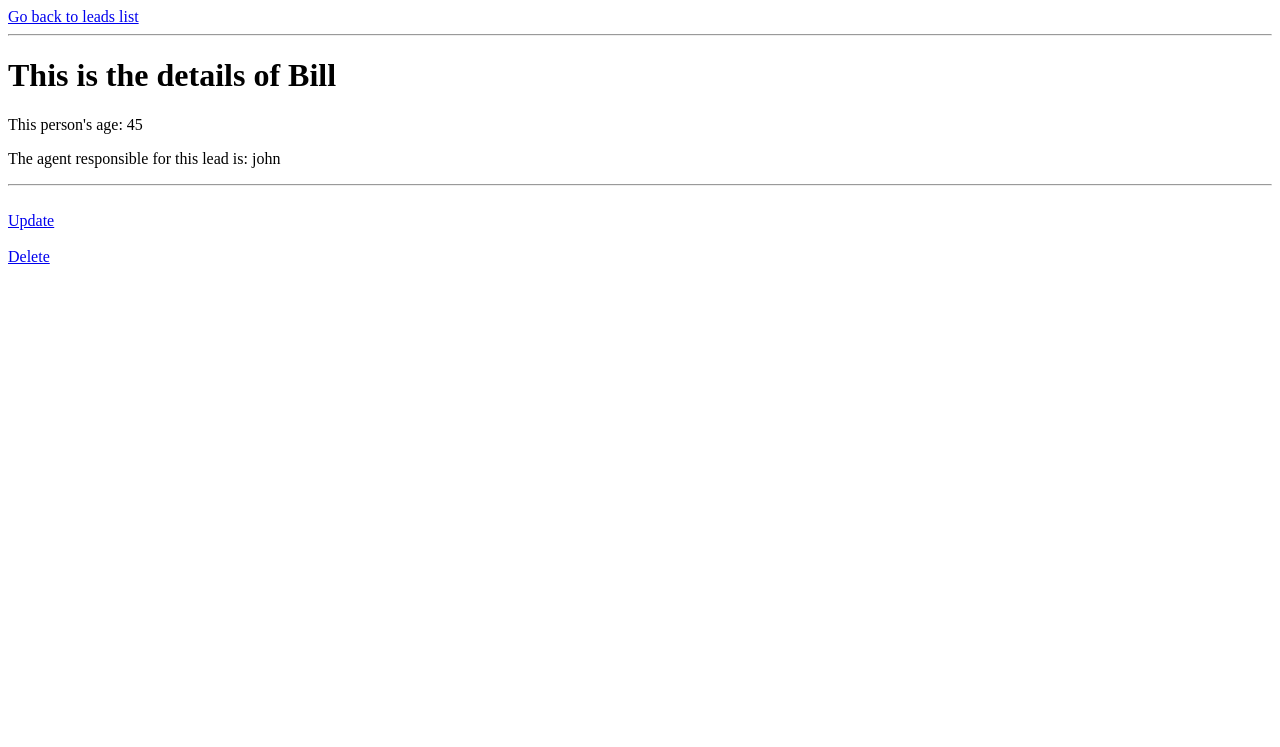
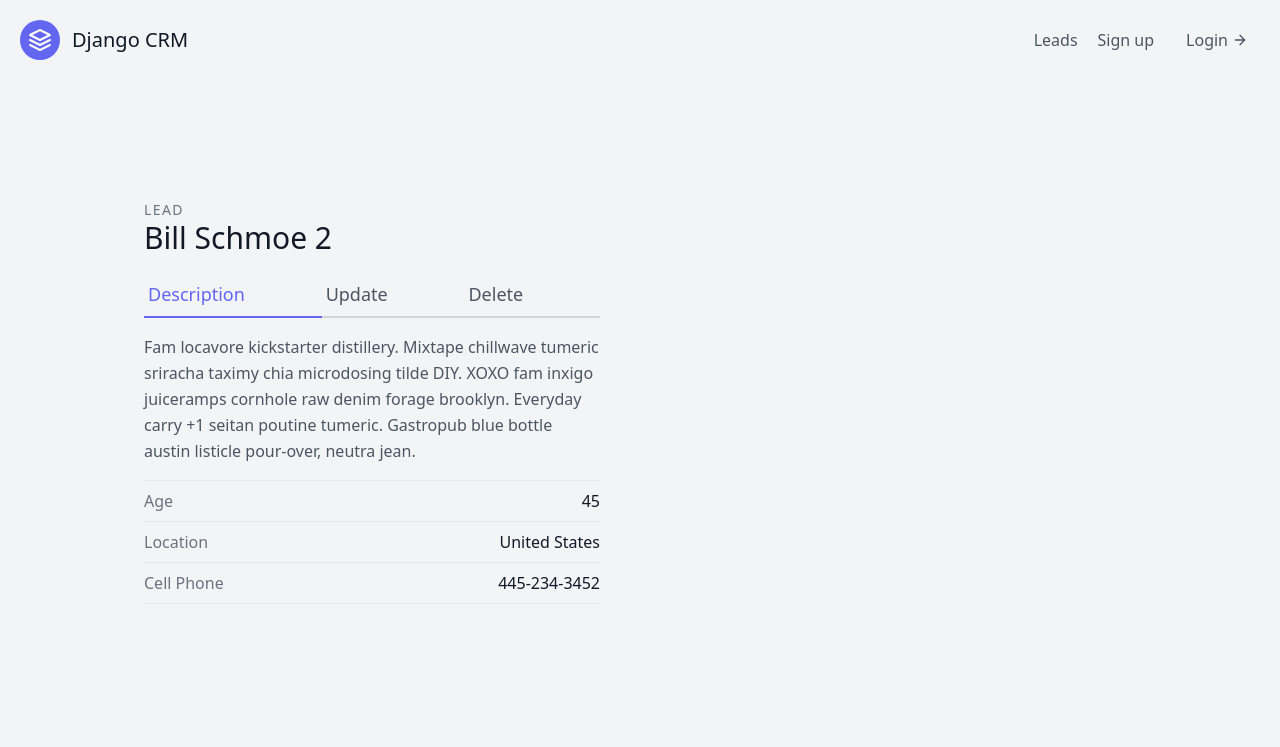
Before and after one commit to giterdun345/djangocrm, a Django app: page /leads/1/ in a window 1280 px wide. Shown: the top 747 px of the page. Run offline with Django 3.2, Linux system fonts and the light colour scheme; data comes from the database, SQL or seed files in the repository.

Commit message:
update styling

```diff
--- a/djcrm/urls.py
+++ b/djcrm/urls.py
@@ -1,7 +1,9 @@
 from django.contrib import admin
 from django.urls import path, include
+from leads.views import landing_page
 
 urlpatterns = [
     path('admin/', admin.site.urls),
+    path('', landing_page, name='landing-page'),
     path('leads/', include('leads.urls', namespace='leads'))
 ]
--- a/leads/templates/leads/leads_detail.html
+++ b/leads/templates/leads/leads_detail.html
@@ -1,22 +1,45 @@
-<!DOCTYPE html>
-<html lang="en">
-  <head>
-    <meta charset="utf-8" />
-    <meta name="viewport" content="width=device-width, initial-scale=1" />
-    <title>CRM</title>
-    <style>
-      .lead{
-        padding-top: 10px;
-        padding-bottom: 10px;
-        padding-left: 6px;
-        padding-right: 6px;
-        margin-top:10px;
-        background-color: #f6f6f6;
-        width: 100%;
-      }
-    </style>
-  </head>
-  <body>
+{% extends "base.html" %}
+
+{% block content %}
+<section class="text-gray-600 body-font overflow-hidden">
+  <div class="container px-5 py-24 mx-auto">
+    <div class="lg:w-4/5 mx-auto flex flex-wrap">
+      <div class="lg:w-1/2 w-full lg:pr-10 lg:py-6 mb-6 lg:mb-0">
+        <h2 class="text-sm title-font text-gray-500 tracking-widest">LEAD</h2>
+        <h1 class="text-gray-900 text-3xl title-font font-medium mb-4">{{lead.first_name}} {{lead.last_name}}</h1>
+        <div class="flex mb-4">
+          <a class="flex-grow text-indigo-500 border-b-2 border-indigo-500 py-2 text-lg px-1">Description</a>
+          <a  href="{% url 'leads:lead-update' lead.pk %}"class="flex-grow border-b-2 border-gray-300 py-2 text-lg px-1">Update</a>
+          <a  href="{% url 'leads:lead-delete' lead.pk %}"class="flex-grow border-b-2 border-gray-300 py-2 text-lg px-1">Delete</a>
+        </div>
+        <p class="leading-relaxed mb-4">Fam locavore kickstarter distillery. Mixtape chillwave tumeric sriracha taximy chia microdosing tilde DIY. XOXO fam inxigo juiceramps cornhole raw denim forage brooklyn. Everyday carry +1 seitan poutine tumeric. Gastropub blue bottle austin listicle pour-over, neutra jean.</p>
+        <div class="flex border-t border-gray-200 py-2">
+          <span class="text-gray-500">Age</span>
+          <span class="ml-auto text-gray-900">{{lead.age}}</span>
+        </div>
+        <div class="flex border-t border-gray-200 py-2">
+          <span class="text-gray-500">Location</span>
+          <span class="ml-auto text-gray-900">United States</span>
+        </div>
+        <div class="flex border-t border-b mb-6 border-gray-200 py-2">
+          <span class="text-gray-500">Cell Phone</span>
+          <span class="ml-auto text-gray-900">445-234-3452</span>
+        </div>
+        {% comment %} <div class="flex"> {% endcomment %}
+          {% comment %} <span class="title-font font-medium text-2xl text-gray-900">$58.00</span> {% endcomment %}
+          {% comment %} <button class="flex ml-auto text-white bg-indigo-500 border-0 py-2 px-6 focus:outline-none hover:bg-indigo-600 rounded">Button</button> {% endcomment %}
+          {% comment %} <button class="rounded-full w-10 h-10 bg-gray-200 p-0 border-0 inline-flex items-center justify-center text-gray-500 ml-4">
+            <svg fill="currentColor" stroke-linecap="round" stroke-linejoin="round" stroke-width="2" class="w-5 h-5" viewBox="0 0 24 24">
+              <path d="M20.84 4.61a5.5 5.5 0 00-7.78 0L12 5.67l-1.06-1.06a5.5 5.5 0 00-7.78 7.78l1.06 1.06L12 21.23l7.78-7.78 1.06-1.06a5.5 5.5 0 000-7.78z"></path>
+            </svg>
+          </button> {% endcomment %}
+        {% comment %} </div> {% endcomment %}
+      </div>
+    </div>
+  </div>
+</section>
+{% endblock content %}
+{% comment %} {% block content %}
     <a href="{% url 'leads:lead-list' %}">Go back to leads list</a>
     <hr/>
     <h1>This is the details of {{ lead.first_name }}</h1>
@@ -28,6 +51,4 @@
     <br/>
     <br/>
     <a href="{% url 'leads:lead-delete' lead.pk %}">Delete</a>
-
-  </body>
-</html>
+{% endblock content %} {% endcomment %}
--- a/leads/views.py
+++ b/leads/views.py
@@ -2,6 +2,10 @@
 from django.http import HttpResponse
 from .models import Lead, Agent
 from .forms import LeadForm, LeadModelForm
+
+
+def landing_page (request):
+  return render(request, "landing.html")
 
 def lead_list (request):
   leads = Lead.objects.all()
--- a/templates/base.html
+++ b/templates/base.html
@@ -7,20 +7,15 @@
     <meta name="description" content="">
     <meta name="viewport" content="width=device-width, initial-scale=1">
     <link rel="stylesheet" href="">
-    <style>
-      .lead{
-        padding-top: 10px;
-        padding-bottom: 10px;
-        padding-left: 6px;
-        padding-right: 6px;
-        margin-top:10px;
-        background-color: #f6f6f6;
-        width: 100%;
-      }
-</style>
+    <link href="https://unpkg.com/tailwindcss@^2/dist/tailwind.min.css" rel="stylesheet">
   </head>
   <body>
+    <div class = "max-w-7xl mx-auto bg-gray-100">
+    {% include "navbar.html" %}
     {% block content %}
     {% endblock content%}
+    {% include "scripts.html" %}
+    </div>
+
   </body>
 </html>
--- /dev/null
+++ b/templates/navbar.html
@@ -0,0 +1,20 @@
+<header class="text-gray-600 body-font">
+  <div class="container mx-auto flex flex-wrap p-5 flex-col md:flex-row items-center">
+    <a class="flex title-font font-medium items-center text-gray-900 mb-4 md:mb-0">
+      <svg xmlns="http://www.w3.org/2000/svg" fill="none" stroke="currentColor" stroke-linecap="round" stroke-linejoin="round" stroke-width="2" class="w-10 h-10 text-white p-2 bg-indigo-500 rounded-full" viewBox="0 0 24 24">
+        <path d="M12 2L2 7l10 5 10-5-10-5zM2 17l10 5 10-5M2 12l10 5 10-5"></path>
+      </svg>
+      <span class="ml-3 text-xl">Django CRM</span>
+    </a>
+    <nav class="md:ml-auto flex flex-wrap items-center text-base justify-center">
+      <a href="{% url 'leads:lead-list' %}" class="mr-5 hover:text-gray-900">Leads</a>
+      <a class="mr-5 hover:text-gray-900">Sign up</a>
+
+    </nav>
+    <a href='#' class="inline-flex items-center bg-gray-100 border-0 py-1 px-3 focus:outline-none hover:bg-gray-200 rounded text-base mt-4 md:mt-0">Login
+      <svg fill="none" stroke="currentColor" stroke-linecap="round" stroke-linejoin="round" stroke-width="2" class="w-4 h-4 ml-1" viewBox="0 0 24 24">
+        <path d="M5 12h14M12 5l7 7-7 7"></path>
+      </svg>
+    </a>
+  </div>
+</header>
--- /dev/null
+++ b/templates/scripts.html
@@ -0,0 +1,3 @@
+<script>
+    console.log('hey')
+</script>
```
Also changed, not shown: leads/templates/leads/lead_create.html (+4 -10 lines), leads/templates/leads/lead_update.html (+30 -12 lines), leads/templates/leads/leads_list.html (+42 -22 lines), templates/landing.html (added, +21 -0 lines).
